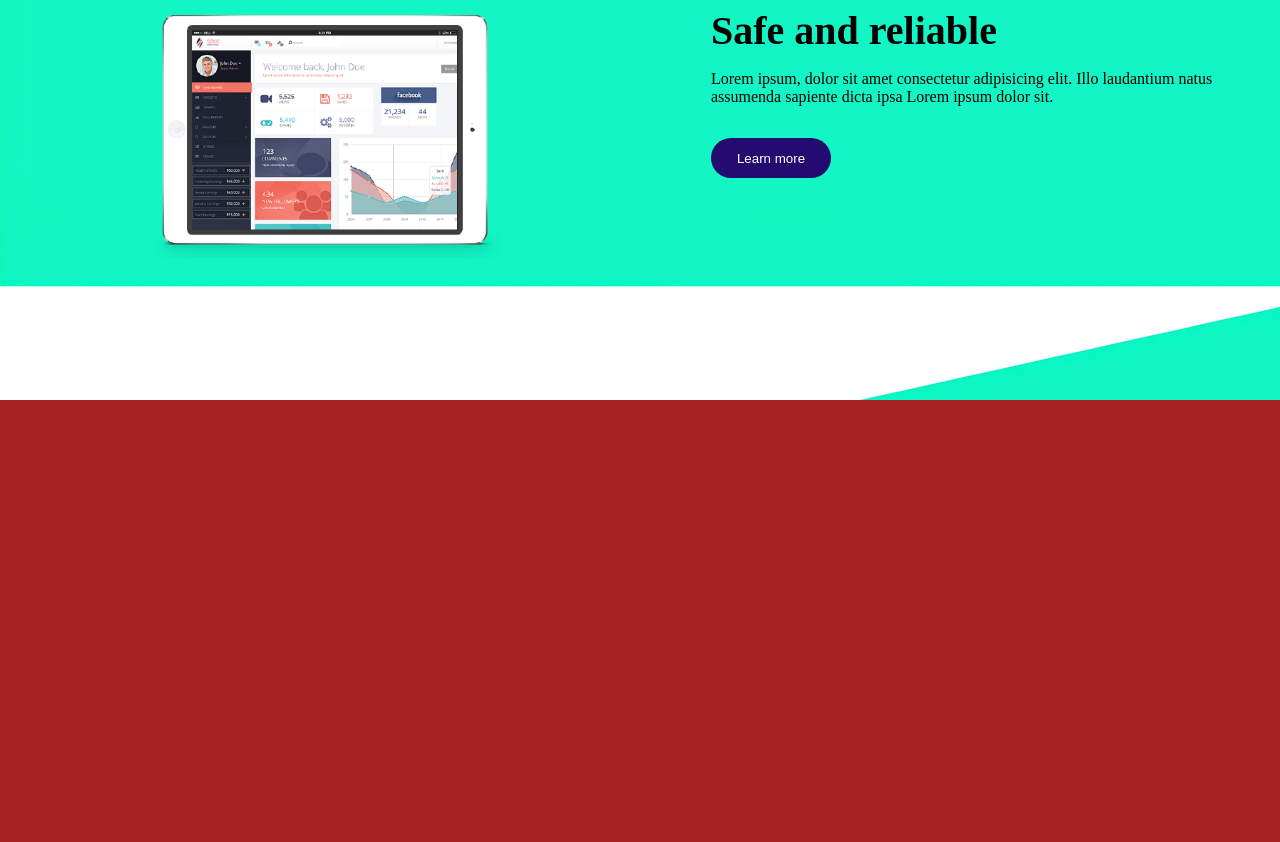
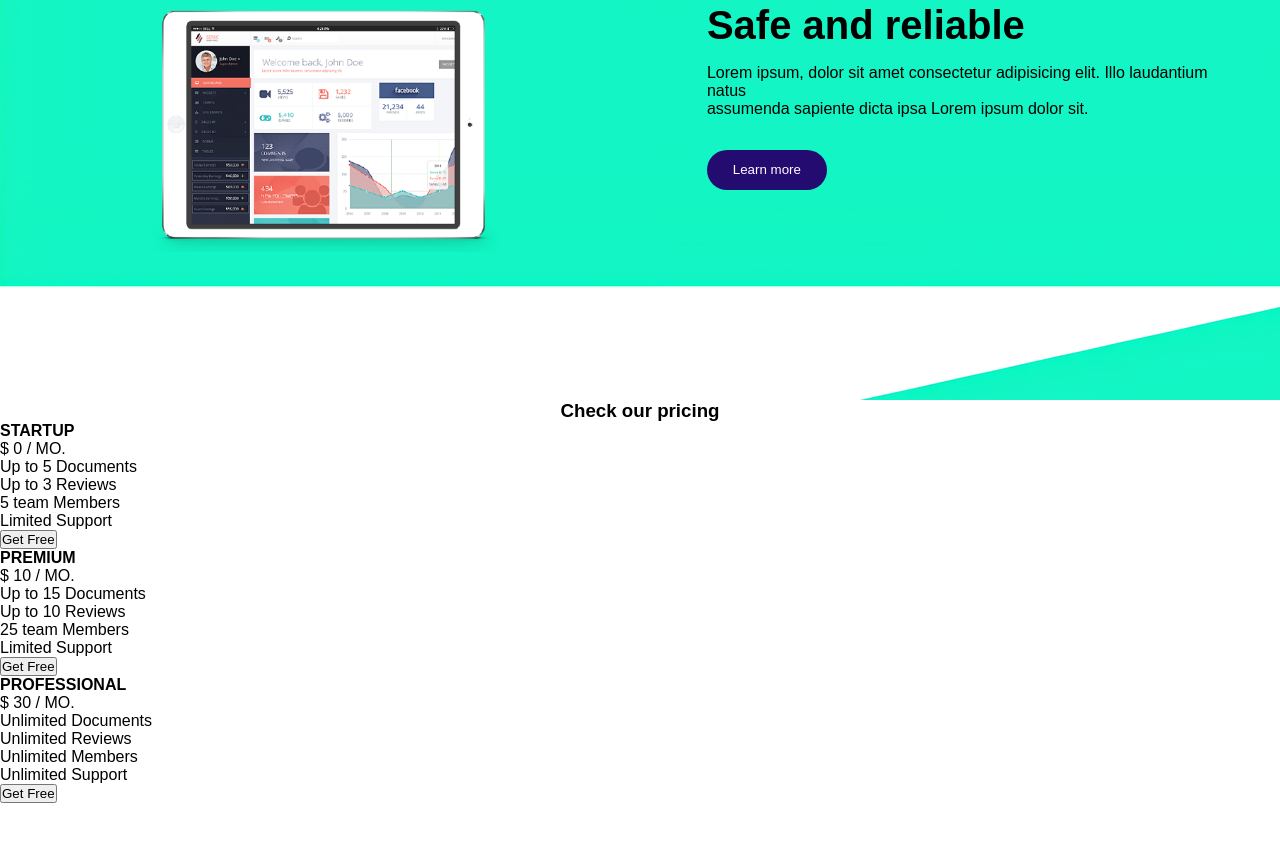
Before and after one commit to juanesssxs/atlas_project, a plain HTML site: page index.html in a window 1280 px wide. Shown: the part 1880-2722 px from the top of the page. Drawn offline with nearby package versions, Linux system fonts and the light colour scheme.

Commit message:
Agregue estructura html en los otros section

```diff
--- a/Style/index.css
+++ b/Style/index.css
@@ -2,6 +2,7 @@
     margin: 0;
     padding: 0;
     box-sizing: border-box;
+    font-family: Arial, sans-serif;
 }
 
 body{
@@ -176,13 +177,23 @@ section{
 .pricing{
     width: 100%;
     height: 90%;
-    background-color: #a42323;
+    background-color: #fff;
+
+}
+
+.pricing > h3{
+    width: 100%;
+    justify-content: center;
+    display: flex;
 }
 
 .logos{
     width: 100%;
     height: 30%;
     background-color: #d0d1d2;
+    display: flex;
+    align-items: center;
+    justify-content: space-evenly;
 }
 .contacus{
     width: 100%;
--- a/index.html
+++ b/index.html
@@ -67,14 +67,69 @@
       </div>
    </section>
    <div class="pricing">
-
+      <h3>Check our pricing</h3>
+      <div class="white-content">
+        <h4>STARTUP</h4>
+        <div class="price">
+          $ <span>0</span> / MO.
+        </div>
+        <div class="features">
+          <ul>
+            <li>Up to 5 Documents</li>
+            <li>Up to 3 Reviews</li>
+            <li>5 team Members</li>
+            <li>Limited Support</li>
+          </ul>
+        </div>
+        <button>Get Free</button>
+      </div>
+      <div class="blue-content">
+          <h4>PREMIUM</h4>
+          <div class="price">
+            $ <span>10</span> / MO.
+          </div>
+          <div class="features">
+            <ul>
+              <li>Up to 15 Documents</li>
+              <li>Up to 10 Reviews</li>
+              <li>25 team Members</li>
+              <li>Limited Support</li>
+            </ul>
+          </div>
+          <button>Get Free</button>
+      </div>
+      <div class="white-content">
+        <h4>PROFESSIONAL</h4>
+          <div class="price">
+            $ <span>30</span> / MO.
+          </div>
+          <div class="features">
+            <ul>
+              <li>Unlimited Documents</li>
+              <li>Unlimited Reviews</li>
+              <li>Unlimited Members</li>
+              <li>Unlimited Support</li>
+            </ul>
+          </div>
+          <button>Get Free</button>
+      </div>
    </div>
    <div class="logos">
-
+    <img src="/Assets/images/client-1.png" alt="">
+    <img src="/Assets/images/client-2.png" alt="">
+    <img src="/Assets/images/client-3.png" alt="">
+    <img src="/Assets/images/client-4.png" alt="">
+    <img src="/Assets/images/client-5.png" alt="">
+    <img src="/Assets/images/client-6.png" alt="">
    </div>
    <div class="contacus">
      <footer>
-
+          <div class="copyright">
+            <p>Copyright © 2018 Chen, Yi-Ya.</p>
+          </div>
+          <div class="networks">
+            <img src="/Assets/images/WhatsApp Image 2024-05-27 at 12.12.36 AM.jpeg" alt="">
+          </div>
      </footer>
    </div>
 
```
Also changed, not shown: Assets/images/WhatsApp Image 2024-05-27 at 12.12.36 AM.jpeg (added).
